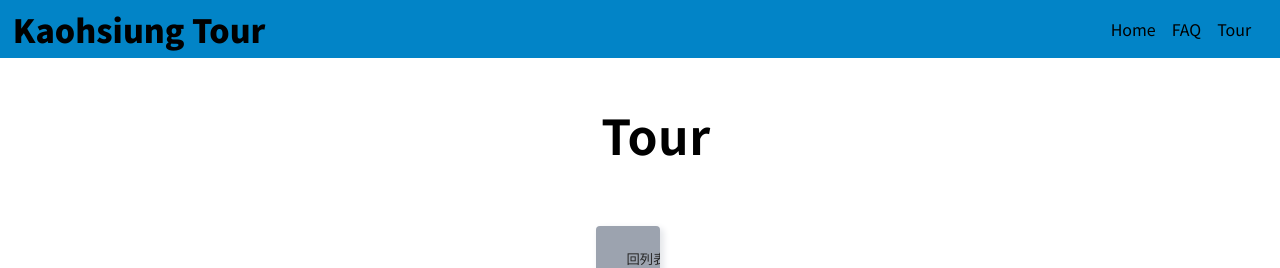
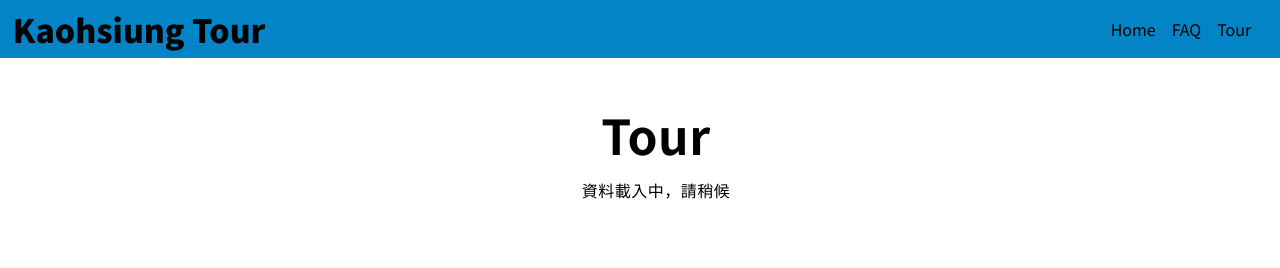
Before and after one commit to huanmingchang/kaohsiung-tour, a React (Create React App) app: page /#/tour/1 in a window 1280 px wide. Shown: the top 268 px of the page. Built offline with nearby package versions, Linux system fonts and the light colour scheme; no server answers.

Commit message:
feat: add Loading component

```diff
--- /dev/null
+++ b/src/components/Loading.js
@@ -0,0 +1,5 @@
+const Loading = () => {
+  return <p>資料載入中，請稍候</p>
+}
+
+export default Loading
--- a/src/components/TourDetails.js
+++ b/src/components/TourDetails.js
@@ -1,5 +1,6 @@
 import { useState, useEffect } from 'react'
 import { useNavigate, useParams } from 'react-router-dom'
+import Loading from './Loading'
 
 const URL =
   'https://api.kcg.gov.tw/api/service/Get/9c8e1450-e833-499c-8320-29b36b7ace5c'
@@ -24,6 +25,7 @@
 
   return (
     <>
+      {data.length !== 0 ? (
         <main>
           <h2 className='attraction-name'>{Name}</h2>
           <div className='container'>
@@ -40,6 +42,9 @@
             <p className='content'>{Toldescribe}</p>
           </div>
         </main>
+      ) : (
+        <Loading />
+      )}
     </>
   )
 }
--- a/src/components/TourList.js
+++ b/src/components/TourList.js
@@ -1,5 +1,6 @@
 import { useState, useEffect } from 'react'
 import { Link } from 'react-router-dom'
+import Loading from './Loading.js'
 
 const URL =
   'https://api.kcg.gov.tw/api/service/Get/9c8e1450-e833-499c-8320-29b36b7ace5c'
@@ -21,6 +22,7 @@
   return (
     <>
       <div className='tour-list'>旅遊列表</div>
+      {data.length !== 0 ? (
         <div className='wrapper'>
           {data.map((item) => {
             return (
@@ -30,6 +32,9 @@
             )
           })}
         </div>
+      ) : (
+        <Loading />
+      )}
     </>
   )
 }
```
Lines whose indentation alone changed are shown as unchanged.
